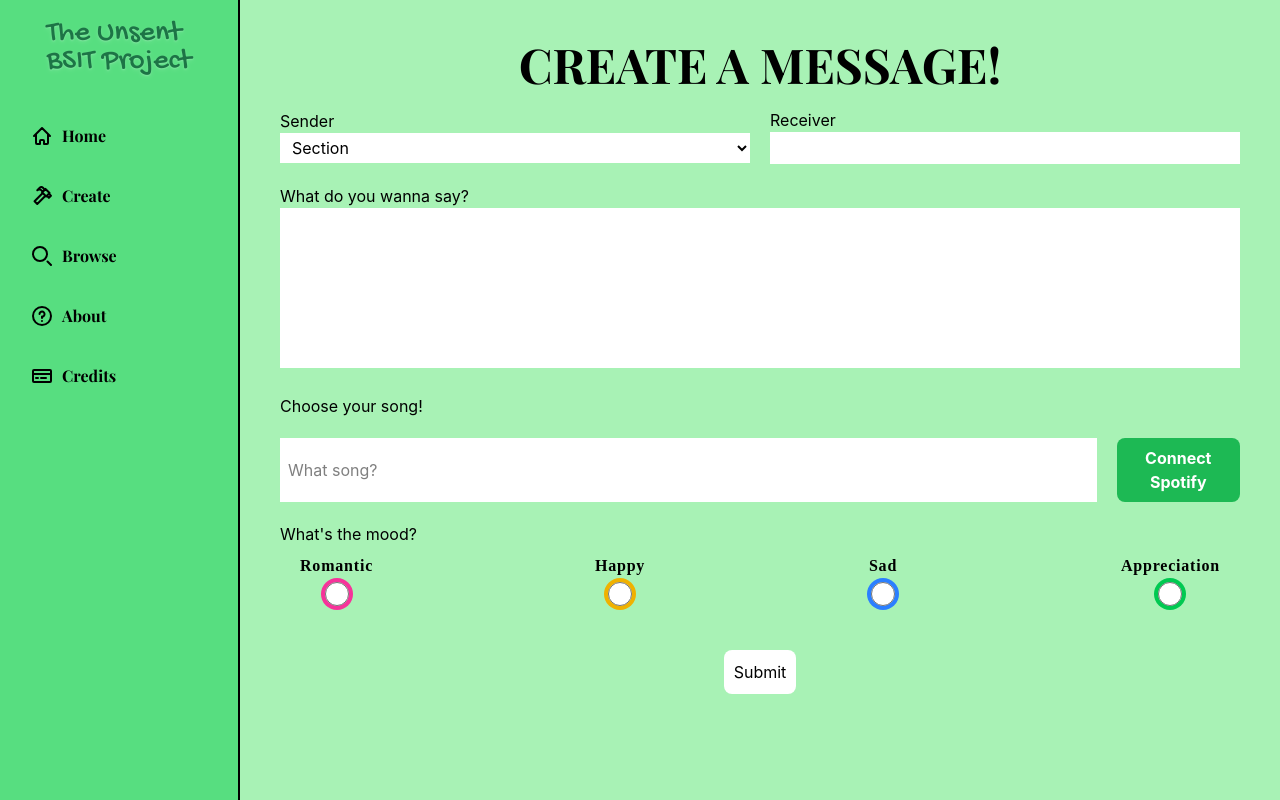
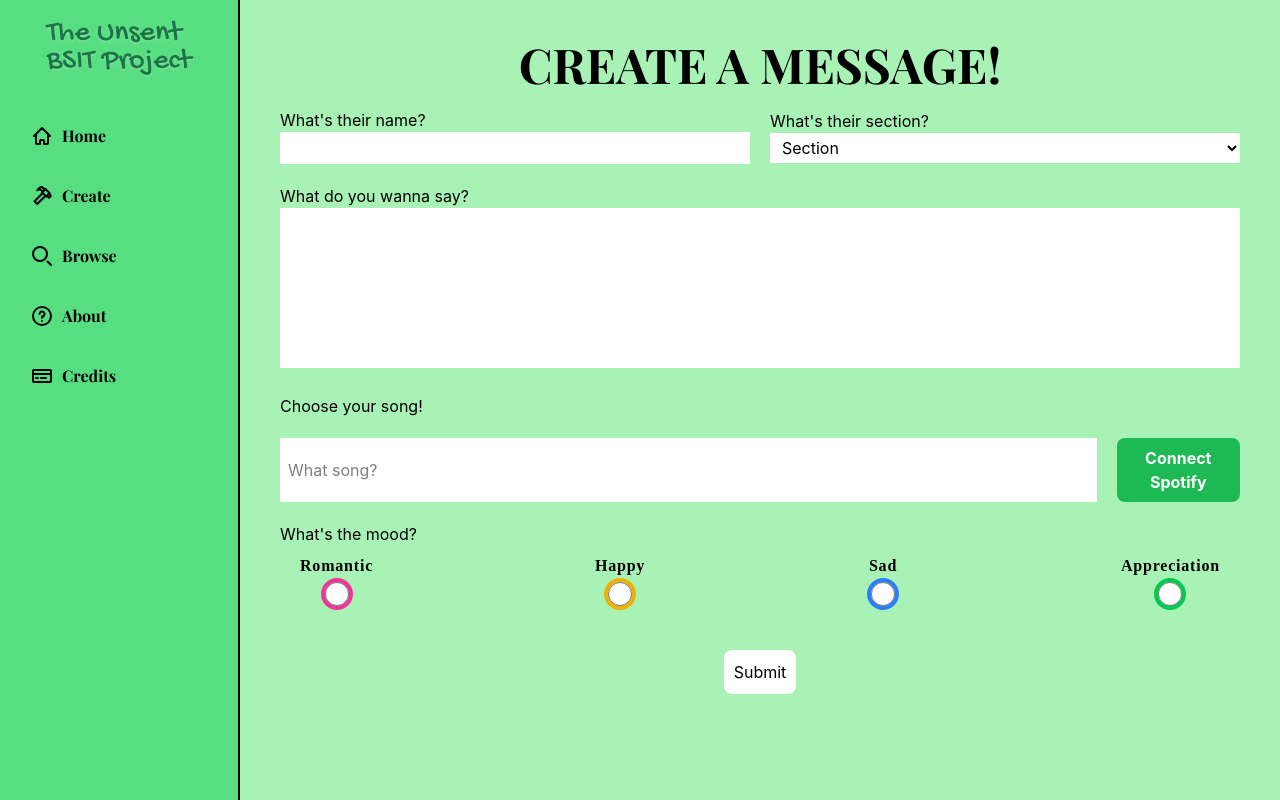
Before and after one commit to Dangx28/The-Unsent-BSIT-Project, a React (Vite) app: page /create in a window 1280 px wide. Built offline with nearby package versions, Linux system fonts and the light colour scheme; a web font is replaced by a local one.

Commit message:
fixed search bug and removed sender for less redundancy

```diff
--- a/src/Spotify.ts
+++ b/src/Spotify.ts
@@ -61,7 +61,7 @@ export const getToken = async () => {
 export const searchSong = async (token: string, query: string) => {
   try {
     const response = await fetch(
-      `https://api.spotify.com/v1/search?q=${encodeURIComponent(query)}&limit=5&type=track`,
+      `https://api.spotify.com/v1/search?q=${encodeURIComponent(query)}&limit=10&type=track`,
       {
         headers: { Authorization: `Bearer ${token}` },
       },
--- a/src/components/MessageCard.tsx
+++ b/src/components/MessageCard.tsx
@@ -130,17 +130,11 @@ const MessageCard = forwardRef(
             className="z-2 text-center flex-wrap flex flex-row mx-auto justify-between w-full pl-10 pr-10 gap-2"
           >
             <section className="flex flex-row gap-2">
-              <section
+                            <section
                 style={{ backgroundColor: theme.bg2 }}
                 className="p-2 rounded-3xl"
               >
-                <p className="">From: {section}</p>
-              </section>
-              <section
-                style={{ backgroundColor: theme.bg2 }}
-                className="p-2 rounded-3xl"
-              >
-                <p className="">To: {receiver}</p>
+                <p className="">To: {receiver}, {section}</p>
               </section>
             </section>
             <section
--- a/src/pages/Create.tsx
+++ b/src/pages/Create.tsx
@@ -37,7 +37,7 @@ const Create = () => {
         window.history.replaceState({}, document.title, "/create");
 
         if (saved) {
-          const search = JSON.parse(saved);
+          const { search } = JSON.parse(saved);
 
           const results = await searchSong(token, search);
           setSongResults(results);
@@ -67,7 +67,8 @@ const Create = () => {
         image:
           songResults.find((results: any) => {
             return results.name === song;
-          })?.album.images[0].url ?? "https://tse4.mm.bing.net/th/id/OIP.1ZlEGmkVUO49rIa22mgrIgHaHb?rs=1&pid=ImgDetMain&o=7&rm=3",
+          })?.album.images[0].url ??
+          "https://tse4.mm.bing.net/th/id/OIP.1ZlEGmkVUO49rIa22mgrIgHaHb?rs=1&pid=ImgDetMain&o=7&rm=3",
         link:
           songResults.find((results: any) => {
             return results.name === song;
@@ -91,7 +92,7 @@ const Create = () => {
       const results = await searchSong(token, search);
       if (!results) throw new Error("Error)");
       setSongResults(results);
-      setSong(results[0]?.name ?? "Untitled")
+      setSong(results[0]?.name ?? "Untitled");
       setButtonPop(true);
     } catch {
       setToken("");
@@ -115,7 +116,20 @@ const Create = () => {
             <section className="w-full">
               <section className="w-full gap-5 flex flex-row place-items-center">
                 <section className="w-full">
-                  <p>Sender</p>
+                  <p>What's their name?</p>
+                  <input
+                    maxLength={15}
+                    required
+                    type="text"
+                    value={name}
+                    onChange={(e: React.ChangeEvent<HTMLInputElement>) => {
+                      setName(e.target.value);
+                    }}
+                    className="pl-2 pr-2 pt-1 pb-1 bg-white w-full"
+                  ></input>
+                </section>
+                <section className="w-full">
+                  <p>What's their section?</p>
                   <select
                     required
                     value={section}
@@ -125,7 +139,6 @@ const Create = () => {
                     <option value="" disabled selected>
                       Section
                     </option>
-                    <option value="Anonymous">Anonymous</option>
                     <option value="BSIT 1-1">BSIT 1-1</option>
                     <option value="BSIT 1-2">BSIT 1-2</option>
                     <option value="BSIT 1-3">BSIT 1-3</option>
@@ -153,19 +166,6 @@ const Create = () => {
                     <option value="BSIT 4-OLD">BSIT 4-OLD</option>
                     <option value="BSIT 4-IRREG">BSIT 4-IRREG</option>
                   </select>
-                </section>
-                <section className="w-full">
-                  <p>Receiver</p>
-                  <input
-                    maxLength={15}
-                    required
-                    type="text"
-                    value={name}
-                    onChange={(e: React.ChangeEvent<HTMLInputElement>) => {
-                      setName(e.target.value);
-                    }}
-                    className="pl-2 pr-2 pt-1 pb-1 bg-white w-full"
-                  ></input>
                 </section>
               </section>
             </section>
@@ -200,7 +200,6 @@ const Create = () => {
                     type="button"
                     className="bg-[#1DB954] text-white font-bold p-2 rounded-lg hover:bg-[#1ed760] transition-colors"
                     onClick={async () => {
-
                       localStorage.setItem(
                         "formData",
                         JSON.stringify({
```
Lines whose indentation alone changed are shown as unchanged.
